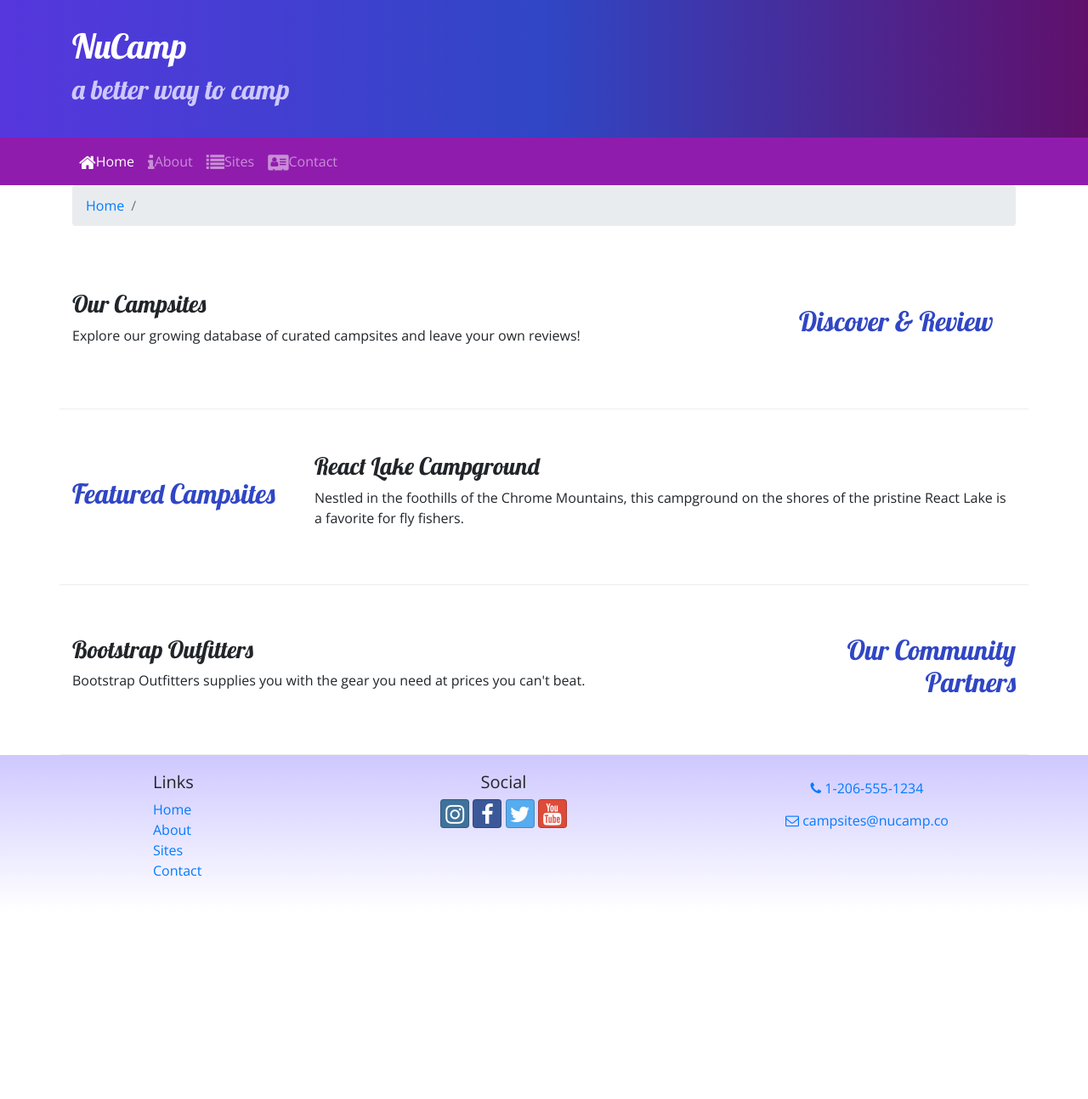
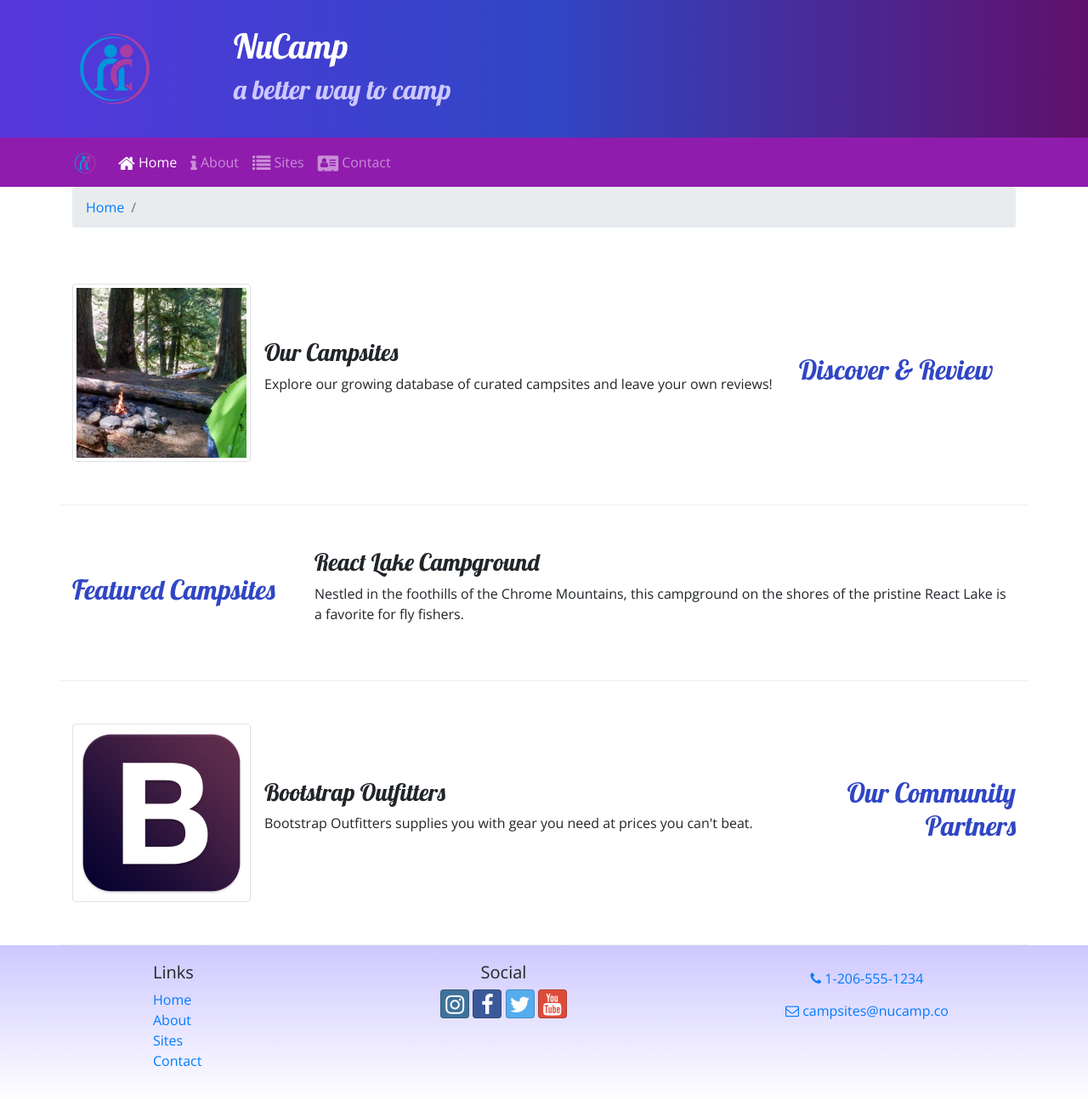
Before and after one commit to nueluna/nucampProject, a website: page index.html in a window 1280 px wide. Shown: the whole page at 85% size. Before the commit the page ends 1073 px from the top, so only its background shows below. Drawn offline with nearby package versions, Linux system fonts and the light colour scheme.

Commit message:
Images and Media

```diff
--- a/index.html
+++ b/index.html
@@ -21,6 +21,9 @@
     <header class="jumbotron jumbotron-fluid">
         <div class="container">
             <div class="row">
+                <div class="col-4 col-sm-3 col-md-2 align-self-center">
+                    <img src="img/logo.png" class="img-fluid" />
+                 </div>
                 <div class="col">
                     <h1>NuCamp</h1>
                     <h2>a better way to camp</h2>
@@ -30,15 +33,16 @@
     </header>
     <nav class="navbar navbar-expand-sm navbar-dark sticky-top">
         <div class="container">
-        <button class="navbar-toggler ml-auto" type="button" data-toggle="collapse" data-target="#nucampNavbar">
+            <a class="navbar-brand" href="#"><img src="img/logo.png" height="30" width="30" /></a>
+            <button class="navbar-toggler" type="button" data-toggle="collapse" data-target="#nucampNavbar">
             <span class="navbar-toggler-icon"></span>
         </button>
         <div class="collapse navbar-collapse" id="nucampNavbar">
         <ul class="navbar-nav">
-            <li class="nav-item active"><a class="nav-link" href="#"><i class="fa fa-home fa-lg"></i>Home</a></li>
-            <li class="nav-item"><a class="nav-link" href="aboutus.html"><i class="fa fa-info fa-lg"></i>About</a></li>
-            <li class="nav-item"><a class="nav-link" href="#"><i class="fa fa-list fa-lg"></i>Sites</a></li>
-            <li class="nav-item"><a class="nav-link" href="contactus.html"><i class="fa fa-address-card fa-lg"></i>Contact</a></li>
+            <li class="nav-item active"><a class="nav-link" href="#"><i class="fa fa-home fa-lg"></i> Home</a></li>
+            <li class="nav-item"><a class="nav-link" href="aboutus.html"><i class="fa fa-info fa-lg"></i> About</a></li>
+            <li class="nav-item"><a class="nav-link" href="#"><i class="fa fa-list fa-lg"></i> Sites</a></li>
+            <li class="nav-item"><a class="nav-link" href="contactus.html"><i class="fa fa-address-card fa-lg"></i> Contact</a></li>
         </ul>
         </div>
         </div>
@@ -52,8 +56,13 @@
                     <h2 class="c">Discover & Review</h2>
                 </div>
                 <div class="col">
-                    <h3>Our Campsites</h3>
-                    <p class="d-none d-sm-block">Explore our growing database of curated campsites and leave your own reviews!</p>
+                    <div class="media">
+                        <img class="d-flex mr-3 img-thumbnail" src="img/breadcrumb-trail-thumb.jpg" alt="Breadcrumb Trail" />
+                        <div class="media-body align-self-center">
+                            <h3>Our Campsites</h3>
+                            <p class="d-none d-sm-block">Explore our growing database of curated campsites and leave your own reviews!</p>
+                        </div>
+                    </div>
                 </div>
             </div>
 
@@ -72,8 +81,13 @@
                     <h2 class="text-sm-right">Our Community Partners</h2>
                 </div>
                 <div class="col">
-                    <h3>Bootstrap Outfitters</h3>
-                    <p class="d-none d-sm-block">Bootstrap Outfitters supplies you with the gear you need at prices you can't beat.</p>
+                    <div class="media">
+                        <img class="d-flex mr-3 img-thumbnail" src="img/bootstrap-thumb.png" alt="Bootstrap Outfitters" />
+                        <div class="media-body align-self-center">
+                            <h3>Bootstrap Outfitters</h3>
+                            <p class="d-none d-sm-block">Bootstrap Outfitters supplies you with gear you need at prices you can't beat.</p>
+                        </div>
+                    </div>
                 </div>
             </div>
         </div>
```
Also changed, not shown: aboutus.html (+9 -6 lines), contactus.html (+5 -2 lines), img/bootstrap-thumb.png (added), img/breadcrumb-trail-thumb.jpg (added), img/breadcrumb-trail.jpg (added), img/chrome-river-thumb.jpg (added), img/chrome-river.jpg (added), img/logo.png (added), img/react-lake-thumb.jpg (added), img/react-lake.jpg (added).
